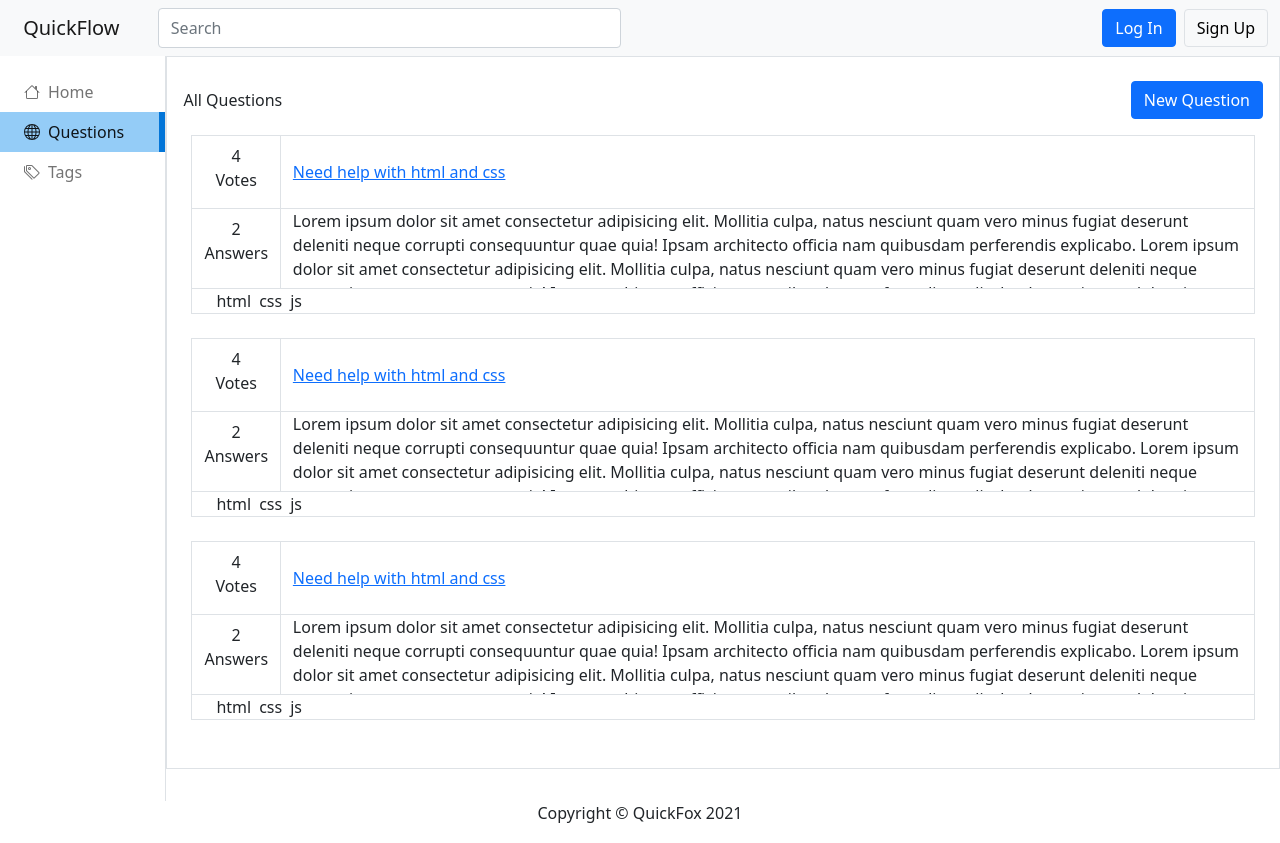
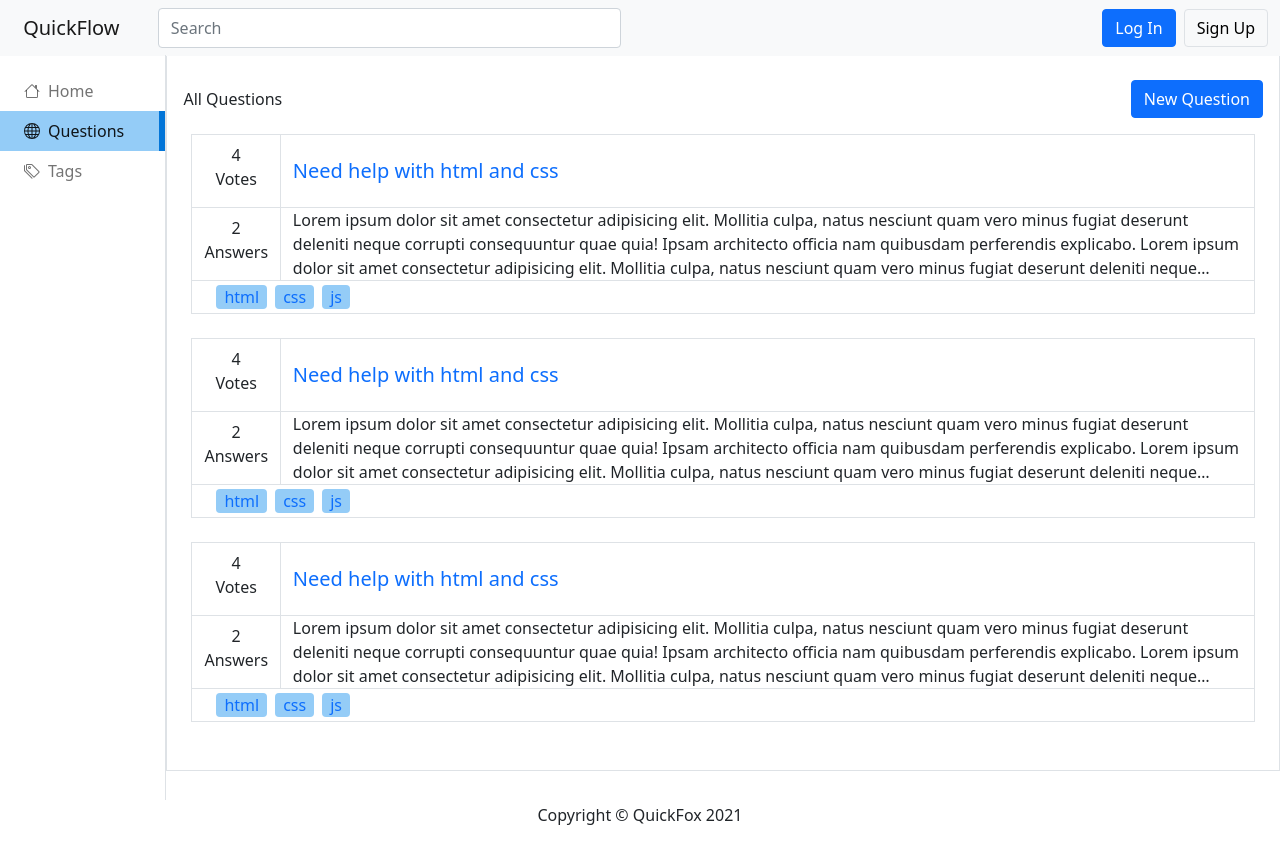
Before and after one commit to hvo7mdq/quick-flow-client, a React (Create React App) app: page /question in a window 1280 px wide. Built offline with nearby package versions, Linux system fonts and the light colour scheme.

Commit message:
nav and vertical nav layout fix

```diff
--- a/src/assets/styles/custom.css
+++ b/src/assets/styles/custom.css
@@ -1,21 +1,26 @@
 .ver-nav{
     width: 13%;
     min-height: calc(100vh - 55px);
+    top: 55px
 }
 .content{
     width: 87%;
+    margin-top: 55px;
 }
 .login-form{
     width: 32%;
+    margin-top: 90px;
 }
 .login-incorrect{
     height: 30px;
 }
 .signup-form{
     width: 42%;
+    margin-top: 90px;
 }
 .recover-form{
     width: 40%;
+    margin-top: 90px;
 }
 .error-txt{
     font-size: 15px;
@@ -31,3 +36,13 @@
 .btn-light:hover{
     background-color: #dcdee0;
 }
+.tags{
+    background-color: #94ccf7;
+}
+.crop-text-2 {
+    -webkit-line-clamp: 3;
+    overflow : hidden;
+    text-overflow: ellipsis;
+    display: -webkit-box;
+    -webkit-box-orient: vertical;
+}
--- a/src/components/navbar/Navbar.js
+++ b/src/components/navbar/Navbar.js
@@ -3,7 +3,7 @@ import { Link } from 'react-router-dom'
 
 export default function Navbar() {
     return (
-        <nav className="navbar navbar-expand-lg navbar-light bg-light py-2">
+        <nav className="navbar navbar-expand-lg navbar-light bg-light py-2 position-fixed top-0 w-100">
             <div className="container-fluid">
                 <button className="navbar-toggler" type="button" data-bs-toggle="collapse" data-bs-target="#navbarToggleExternalContent" aria-controls="navbarSupportedContent" aria-expanded="false" aria-label="Toggle navigation">
                 <span className="navbar-toggler-icon"></span>
--- a/src/components/question/Description.js
+++ b/src/components/question/Description.js
@@ -2,7 +2,7 @@ import React from 'react'
 
 export default function Description({Description}) {
     return (
-        <div className='col-11 border-bottom' style={{height:'80px',overflow:'hidden'}}>
+        <div className='col-11 border-bottom crop-text-2'>
             {Description}
         </div>
     )
--- a/src/components/question/Tags.js
+++ b/src/components/question/Tags.js
@@ -2,9 +2,9 @@ import React from 'react'
 
 export default function Tags({tags}) {
     return (
-        <div className='col-12 ps-4'>
+        <div className='col-12 ps-4 '>
             {tags.map(tag=>(
-                <div className='me-2 d-inline-block'>
+                <div className='me-2 text-primary rounded px-2 my-1 d-inline-block tags'>
                     {tag}
                 </div>
             ))}
--- a/src/components/question/Title.js
+++ b/src/components/question/Title.js
@@ -3,8 +3,8 @@ import { Link } from 'react-router-dom'
 
 export default function Title({title,id}) {
     return (
-        <div className='col-11 border-bottom d-flex align-items-center'>
-            <Link to={`question/${id}`}>{title}</Link>
+        <div className='col-11 border-bottom d-flex align-items-center fs-5'>
+            <Link to={`question/${id}`} className='text-decoration-none'>{title}</Link>
         </div>
     )
 }
--- a/src/layout/MainLayout.js
+++ b/src/layout/MainLayout.js
@@ -4,9 +4,11 @@ import Navbar from '../components/navbar/Navbar'
 export default function MainLayout({children}) {
 
     return (
-        <div>
+        <>
             <Navbar />
+            <div className='con'>
             {children}
-        </div>
+            </div>
+        </>
     )
 }
--- a/src/pages/Auth/Login/Login.js
+++ b/src/pages/Auth/Login/Login.js
@@ -26,7 +26,7 @@ export default function Login() {
         validationSchema={loginSchema}
         onSubmit={handleSubmit}
         >
-        <Form className='shadow-lg login-form mx-auto mt-5 pt-3 px-3 pb-1 border'>
+        <Form className='shadow-lg login-form mx-auto pt-3 px-3 pb-1 border'>
             <p className='text-center fw-bold fs-5'>Welcome back!</p>
             <p className='text-center'>Sign in to ask or answer questions and unlock all features.</p>
             <InputField name="email" type="email" id="email" label="Email Address" >
--- a/src/pages/Auth/Login/Recover.js
+++ b/src/pages/Auth/Login/Recover.js
@@ -19,7 +19,7 @@ export default function Recover() {
         validationSchema={recoverSchema}
         onSubmit={handleSubmit}
         >
-            <Form className='shadow-lg recover-form mx-auto mt-5 pt-4 px-3 pb-4 border'>
+            <Form className='shadow-lg recover-form mx-auto pt-4 px-3 pb-4 border'>
                 <p className='text-center fw-bold fs-5'>Find Your Account</p>
                 <p className='text-center'>Please enter your email to search for your account.</p>
                 <InputField id="email" name="email" type="email" label="Email Address"/>
--- a/src/pages/Auth/Signup/Signup.js
+++ b/src/pages/Auth/Signup/Signup.js
@@ -29,7 +29,7 @@ export default function Signup() {
         validationSchema={signupSchema}
         onSubmit={handleSubmit}
         >
-            <Form className='shadow-lg signup-form mx-auto mt-5 p-3 pb-1 border mb-4'>
+            <Form className='shadow-lg signup-form mx-auto p-3 pb-1 border mb-4'>
             <p className='text-center fw-bold fs-4'>Sign Up To QuickFlow</p>
             <p className='text-center w-75 mx-auto'>Create your account to ask or answer questions and unlock all features.</p>
             <div className="mb-3 d-flex justify-content-between">
```
